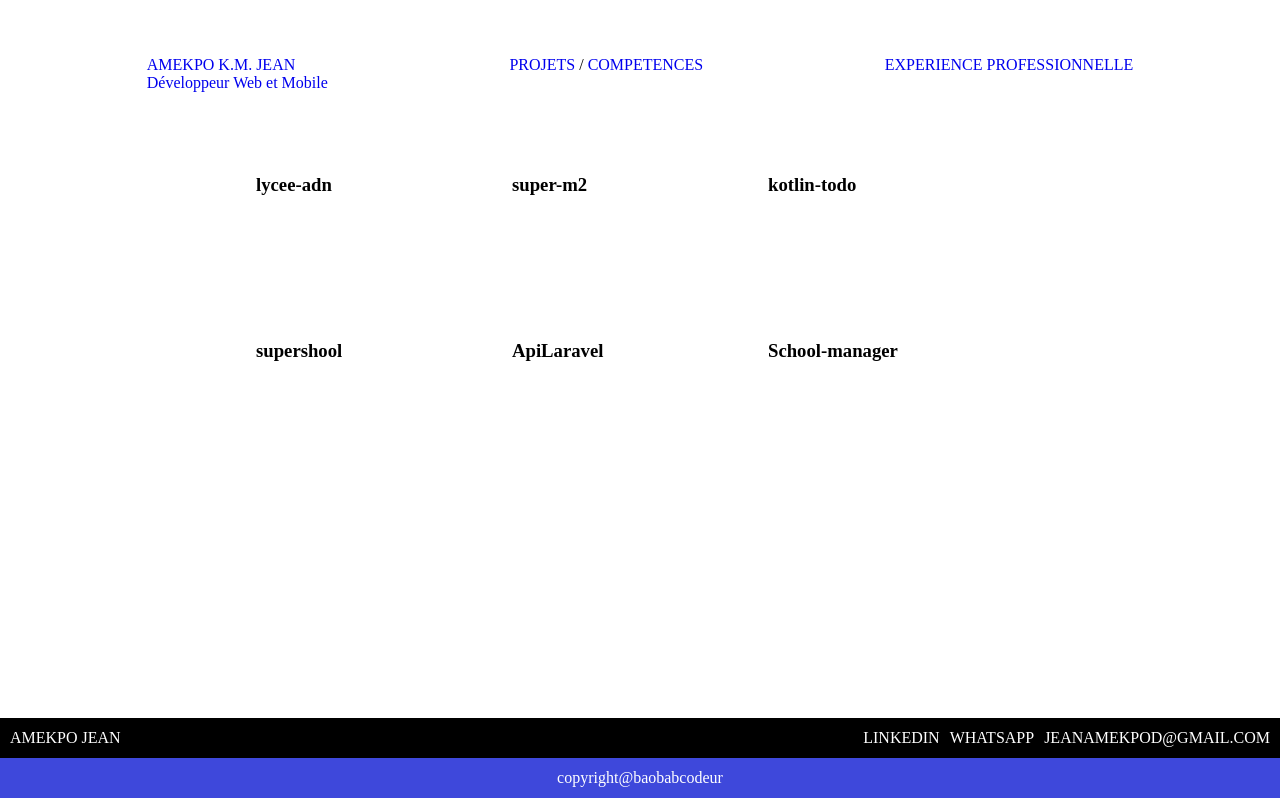
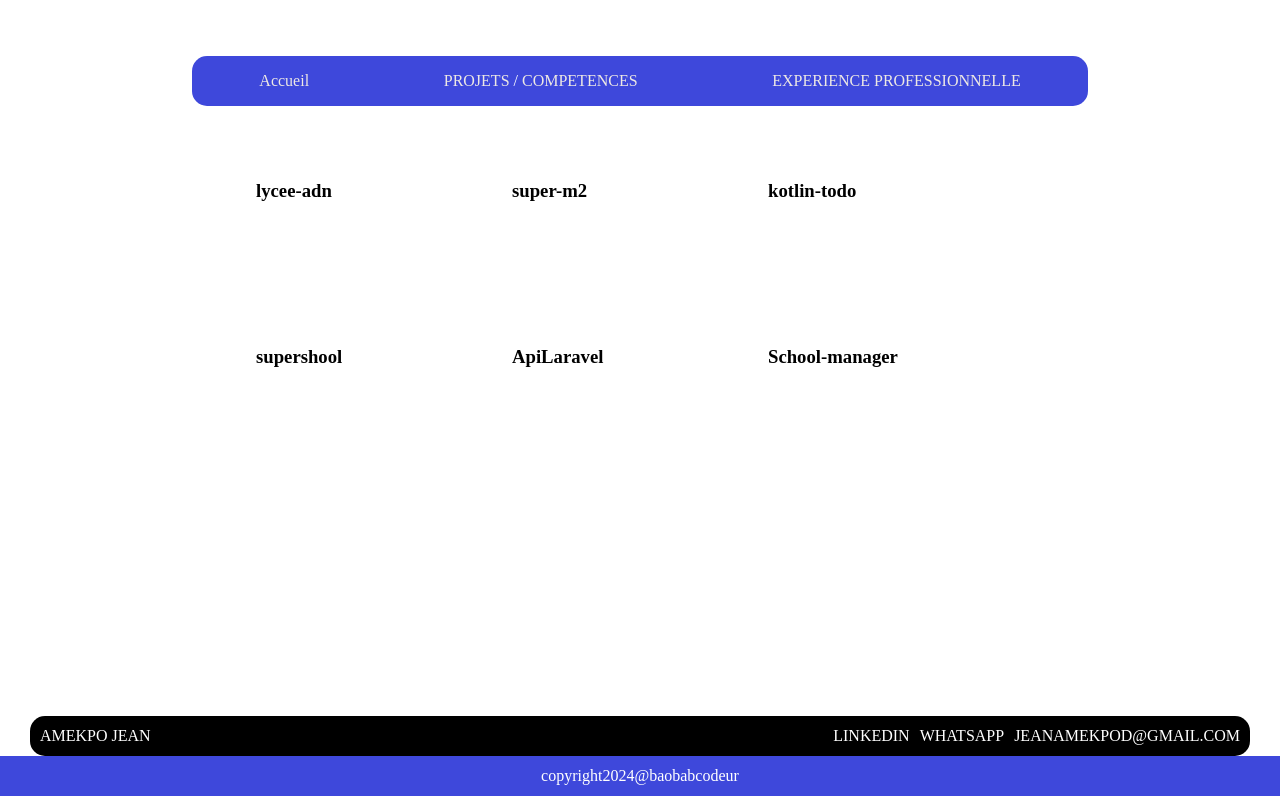
Before and after one commit to baobabcodeur/portfolio, a plain HTML site: page pages/projets.html in a window 1280 px wide. Drawn offline with Linux system fonts and the light colour scheme.

Commit message:
second commit

```diff
--- a/pages/projets.html
+++ b/pages/projets.html
@@ -9,7 +9,7 @@
   <body>
     <div class="menus">
       <div>
-        <a href="/index.html">AMEKPO K.M. JEAN<br />Développeur Web et Mobile</a>
+        <a href="/index.html">Accueil</a>
       </div>
       <div>
         <a href="/pages/projets.html">PROJETS</a>
@@ -38,7 +38,7 @@
       </div>
     </div>
     <footer>
-      <a href="">copyright@baobabcodeur</a>
+      <a href="">copyright2024@baobabcodeur</a>
     </footer>
   </body>
 </html>
--- a/styles/style.css
+++ b/styles/style.css
@@ -9,7 +9,19 @@ a {
 .menus {
     display: flex;
     justify-content: space-around;
-    margin: 7vh;
+    align-items: center;
+    width: 70vw;
+    margin: 7vh 15vw;
+    background-color:  rgba(22, 35, 212, 0.826) ;
+    border-radius: 15px;
+    color: white;
+    height: 50px;
+}
+.menus a {
+    color: rgb(237, 232, 228);
+}
+.menus a:hover{
+    color: rgb(234, 151, 92);
 }
 .f-footer{
     display: flex;
@@ -19,6 +31,8 @@ a {
     background-color: black;
     color: white;
     padding: 0 10px;
+    margin: 0 30px;
+    border-radius: 15px;
 }
 .social {
 
@@ -47,7 +61,7 @@ footer a {
     height: 62.3vh;
     display: flex;
     justify-content: space-around;
-    margin: 8vh 20vw;
+    margin: 7.3vh 20vw;
     gap: 10vw;
 
 
@@ -57,7 +71,7 @@ footer a {
     display: grid;
     grid-template-columns: repeat(3, 1fr);
     grid-template-rows: repeat(3, 1fr);
-    margin: 8vh 20vw;
+    margin: 7vh 20vw;
 }
 .container img {
     border-radius: 50%;
```
Also changed, not shown: index.html (+2 -2 lines), pages/competences.html (+2 -2 lines), pages/experiences.html (+2 -2 lines).
